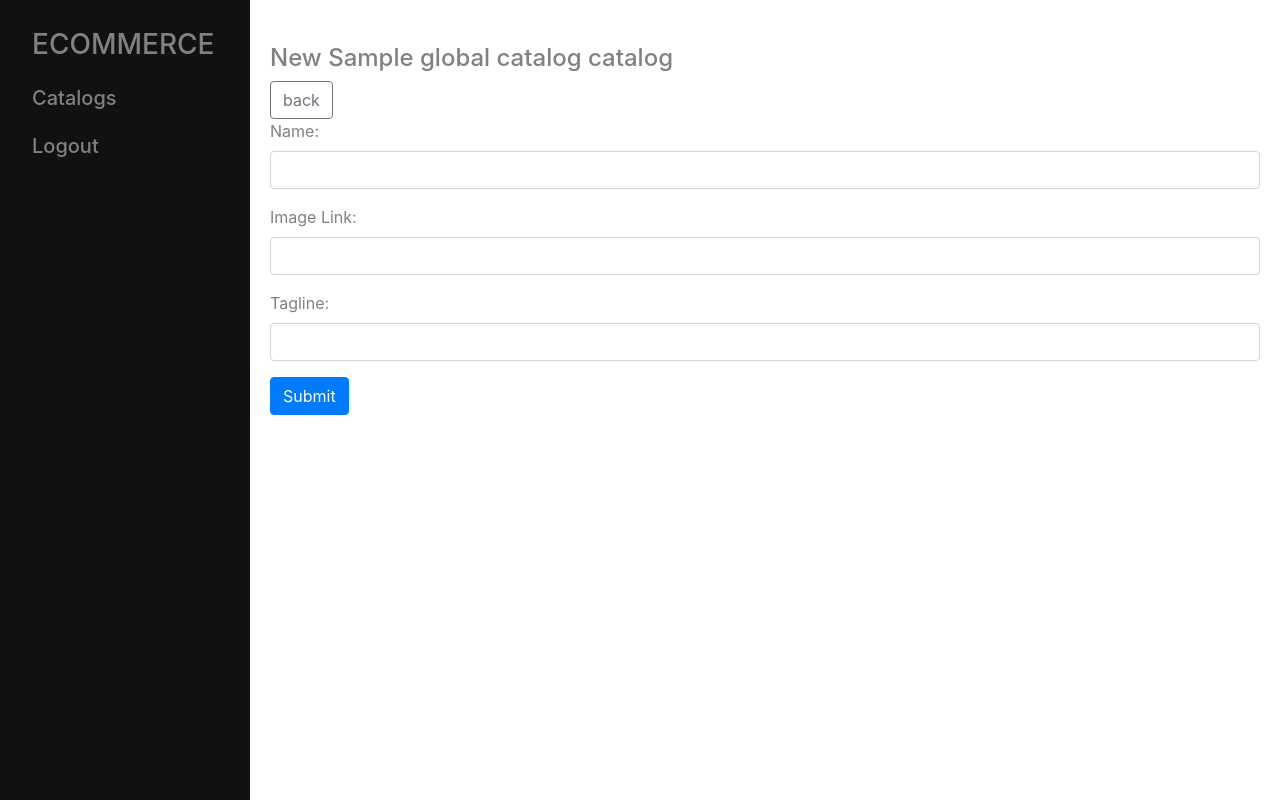
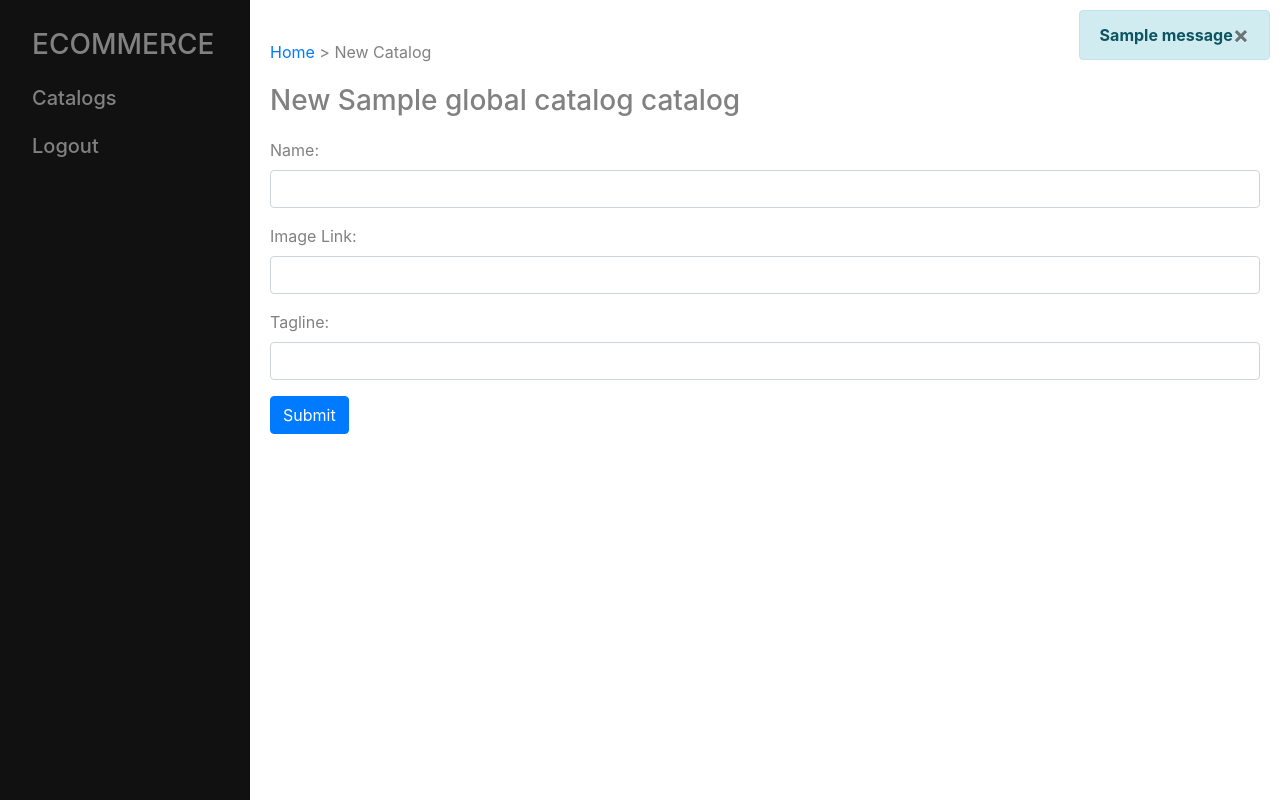
Before and after one commit to oreilm49/ecommerce-flask, a Flask app: template templates/admin/newCatalog.html in a window 1280 px wide. Run offline with Flask 2, Linux system fonts and the light colour scheme; the template is opened without the code that fills it: most values are stand-ins (such as "Sample title", 1, 10 or a date in 2020); one stand-in notice (Sample message) is shown; parts of the project's set-up code (start-up, migrations or seed data) failed here and were passed over; some libraries are stand-ins or nearby versions.

Commit message:
implemented bootstrap flash messaging

```diff
--- a/server.py
+++ b/server.py
@@ -224,6 +224,7 @@ def adminCatalog(catalog_id):
     if request.method == 'POST':
         CatalogModel().updateCatalog(request.form)
         catalog = CatalogModel().catalog(catalog_id)
+        flash("Catalog edited sucessfully")
         return render_template('admin/catalog.html',catalog=catalog)
     else:
         return render_template('admin/catalog.html',catalog=catalog)
@@ -237,7 +238,9 @@ def deleteCatalog(catalog_id):
     catalog = CatalogModel().catalog(catalog_id)
     if request.method == 'POST':
         CatalogModel().deleteCatalog(catalog_id)
+        flash("Catalog deleted sucessfully")
         return redirect("/admin")
+
     else:
         return render_template('admin/deleteCatalog.html',catalog=catalog)
 
@@ -249,7 +252,8 @@ def newCatalog(global_id):
         return redirect('/login')
     if request.method == 'POST':
         CatalogModel().createCatalog(request.form)
-        return redirect('/admin')
+        flash("Catalog created sucessfully")
+        return redirect("/admin")
     else:
         global_catalog = GlobalCatalogModel().global_catalog(global_id)
         return render_template('admin/newCatalog.html',global_catalog=global_catalog)
@@ -273,6 +277,7 @@ def productView(catalog_id, product_id):
     catalog = CatalogModel().catalog(catalog_id)
     if request.method == 'POST':
         ProductModel().updateProduct(request.form)
+        flash("Product sucessfully edited")
         return redirect(url_for('adminProducts',catalog_id=catalog_id))
     else:
         product = ProductModel().product(product_id)
@@ -288,6 +293,7 @@ def deleteProduct(catalog_id, product_id):
     catalog = CatalogModel().catalog(catalog_id)
     if request.method == 'POST':
         ProductModel().deleteProduct(product_id)
+        flash("Product sucessfully deleted")
         return redirect(url_for('adminProducts',catalog_id=catalog_id))
     else:
         product = ProductModel().product(product_id)
@@ -302,6 +308,7 @@ def newProduct(catalog_id):
         return redirect('/login')
     if request.method == 'POST':
         ProductModel().createProduct(request.form)
+        flash("Product sucessfully created")
         return redirect(url_for('adminProducts',catalog_id=catalog_id))
     else:
         catalog = CatalogModel().catalog(catalog_id)
--- a/static/css/styles.css
+++ b/static/css/styles.css
@@ -218,6 +218,13 @@ body > section.content > div.featured-products > div > div:nth-child(1) {
     .sidenav a {font-size: 18px;}
 }
 
+.alert {
+    z-index: 10;
+    position: absolute;
+    top: 10px;
+    right: 10px;
+}
+
 
 .fa-folder {
     font-size: 100px;
--- a/templates/admin/newCatalog.html
+++ b/templates/admin/newCatalog.html
@@ -3,23 +3,27 @@
 {% block title %}Admin - New Catalog{% endblock %}
 
 {% block content %}
-    <h4>New {{global_catalog.name}} catalog</h4>
-    <a href="/admin"><button class="btn btn-outline-secondary">back</button></a>
+<div class="product-header">
+    <div class="page-nav">
+        <a href="/admin">Home</a>&nbsp;>&nbsp;<span>New Catalog</span>
+    </div>
+    <h3>New {{global_catalog.name}} catalog</h3>
+</div>
 
-    <form action= "{{url_for('newCatalog',global_id=global_catalog.id)}}" method='POST'>
+<form action="{{url_for('newCatalog',global_id=global_catalog.id)}}" method='POST'>
     <div class="form-group">
         <label for="catalogNameInput">Name:</label>
-            <input id="catalogNameInput" class="form-control" type = 'text' size='30' name = 'name'>
+        <input id="catalogNameInput" class="form-control" type='text' size='30' name='name'>
     </div>
 
     <div class="form-group">
         <label for="catalogImageInput">Image Link:</label>
-            <input id="catalogImageInput" class="form-control" type = 'text' size='30' name = 'image'>
+        <input id="catalogImageInput" class="form-control" type='text' size='30' name='image'>
     </div>
 
     <div class="form-group">
         <label for="catalogTaglineInput">Tagline:</label>
-            <input id="catalogTaglineInput" class="form-control"  type = 'text' size='30' name = 'tagline' >
+        <input id="catalogTaglineInput" class="form-control" type='text' size='30' name='tagline'>
     </div>
     <input type="hidden" class="hidden" name="global_catalog_id" value={{global_catalog.id}}>
 
--- a/templates/base_admin.html
+++ b/templates/base_admin.html
@@ -22,7 +22,10 @@
 
     <section class="content">
         {% for message in get_flashed_messages() %}
-            <div class="flash">{{ message }}</div>
+            <div class="alert alert-info">
+                    <a href="#" class="close" data-dismiss="alert" aria-label="close">&times;</a>
+                <strong>{{ message }}</strong>
+              </div>
         {% endfor %}
 
         <div id="main">
```
Also changed, not shown: model.py (+3 -4 lines), templates/admin/newProduct.html (+8 -7 lines). Lines whose indentation alone changed are shown as unchanged.
